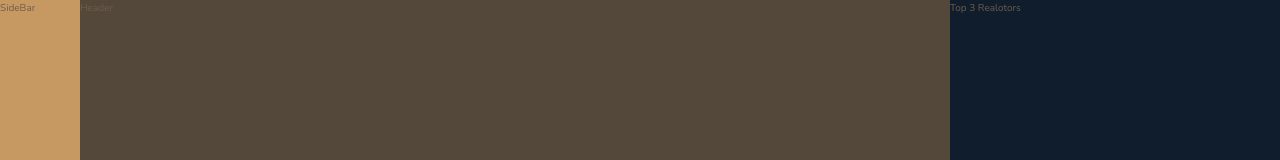
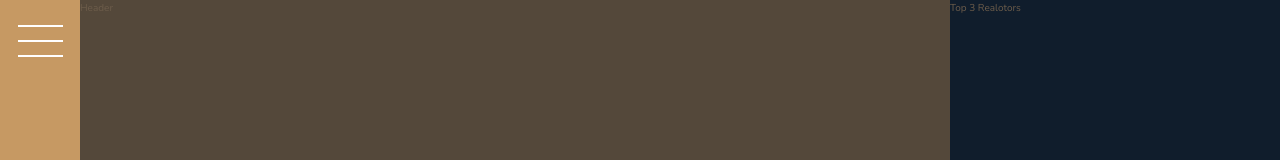
Before and after one commit to Henelllis/Nexter, a website: page index.html in a window 1280 px wide. Shown: the top 160 px of the page. Drawn offline with nearby package versions, Linux system fonts and the light colour scheme.

Commit message:
Sidebar finished

```diff
--- a/index.html
+++ b/index.html
@@ -13,7 +13,7 @@
     </head>
     <body class="container">
         <div class="sidebar">
-            SideBar
+            <button class="nav-btn"></button>
         </div>
 
         <header class="header">
--- a/sass/_sidebar.scss
+++ b/sass/_sidebar.scss
@@ -2,4 +2,30 @@
     background-color: $color-primary;
     grid-column: sidebar-start /sidebar-end;
     grid-row: 1 / -1;
+    display: flex;
+    justify-content: center;
 }
+
+.nav-btn {
+    border: none;
+    border-radius: 0;
+
+    background-color: #fff;
+    height: 2px;
+    width: 4.5rem;
+    margin-top: 4rem;
+
+
+    &::before,
+    &::after{
+        background-color: #fff;
+        height: 2px;
+        width: 4.5rem;
+        content: "";
+        display: block;
+    }
+
+    &::before {transform: translateY(-1.5rem);}
+    &::after {transform: translateY(1.3rem);}
+
+}
```
Also changed, not shown: css/style.css.
